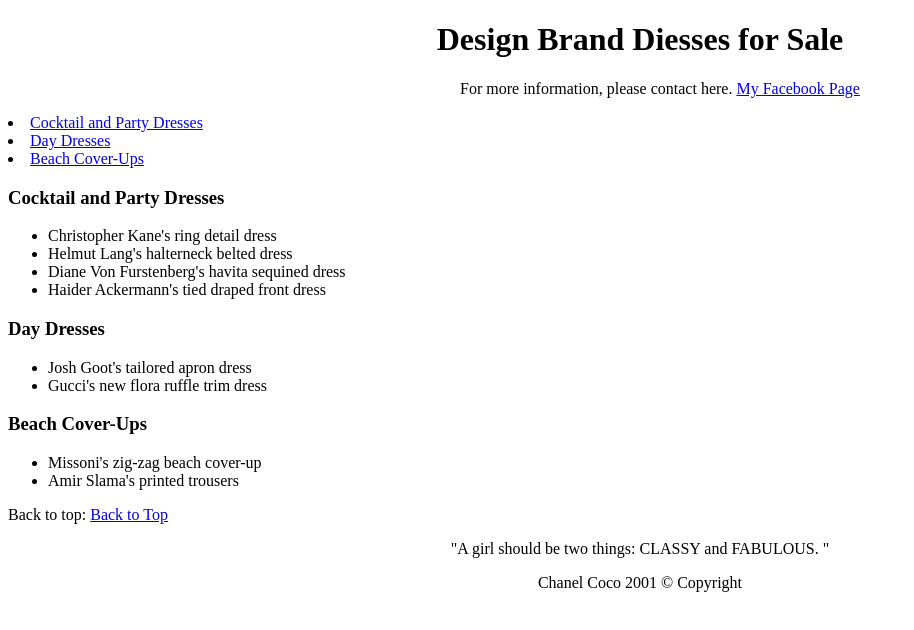
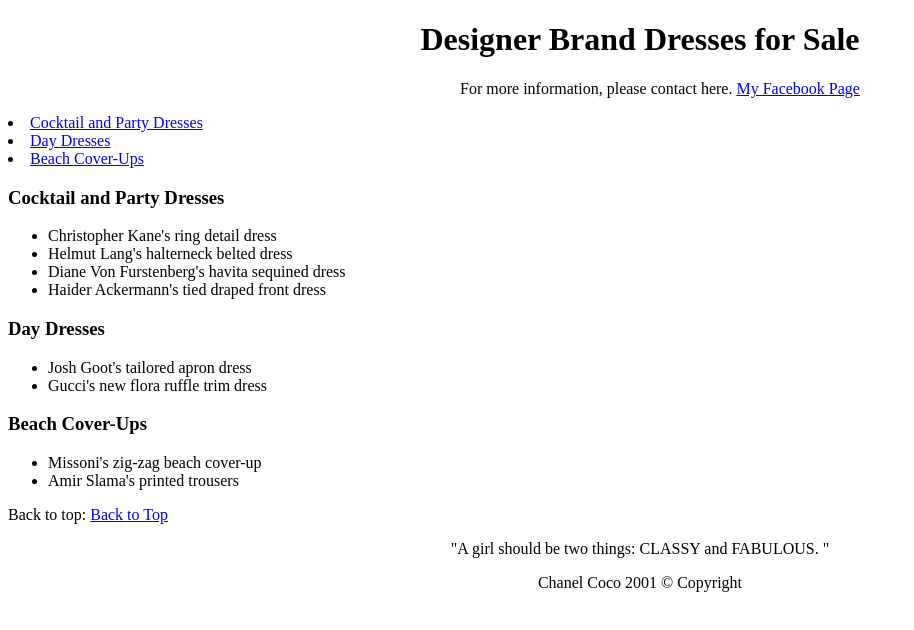
Before and after one commit to StaiglesiaJoanna/lab3, a plain HTML site: page index.html in a window 1280 px wide. Shown: the whole page, without its empty margins (0-914 px from the left). Drawn offline with Linux system fonts and the light colour scheme.

Commit message:
initial commit

```diff
--- a/index.html
+++ b/index.html
@@ -5,7 +5,7 @@
 	<title> Dresses for Sale</title>
 </head>
 <body>
-	<h1 id="top"> <center> Design Brand Diesses for Sale </center></h1>
+	<h1 id="top"> <center> Designer Brand Dresses for Sale </center></h1>
 	<section>
 	<ul>
 	<p>
```
